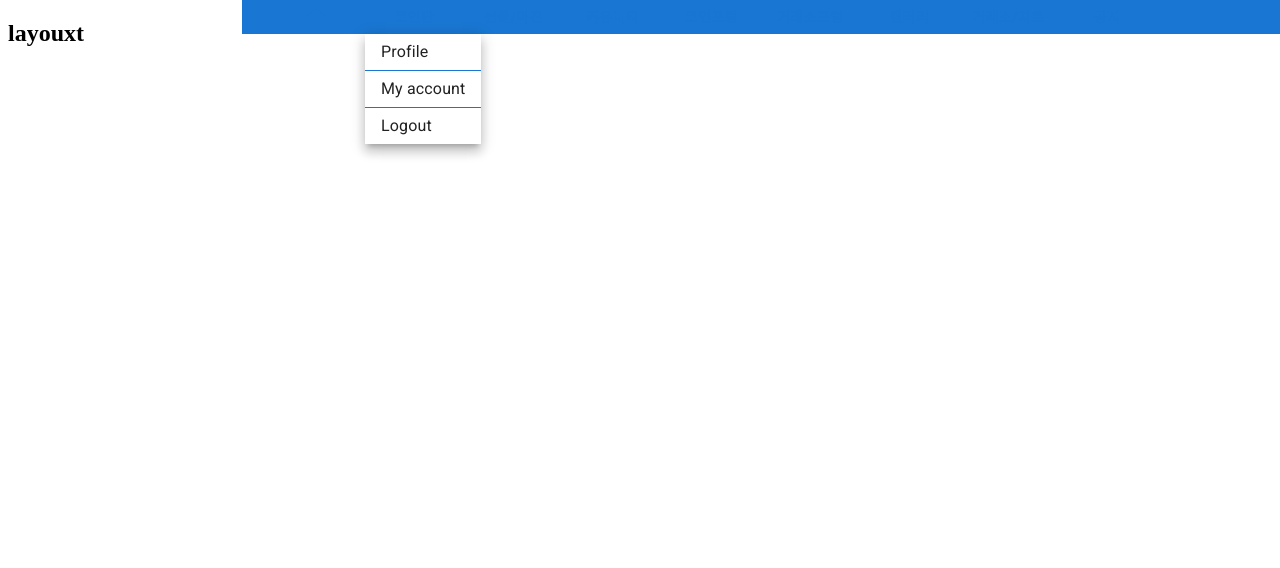
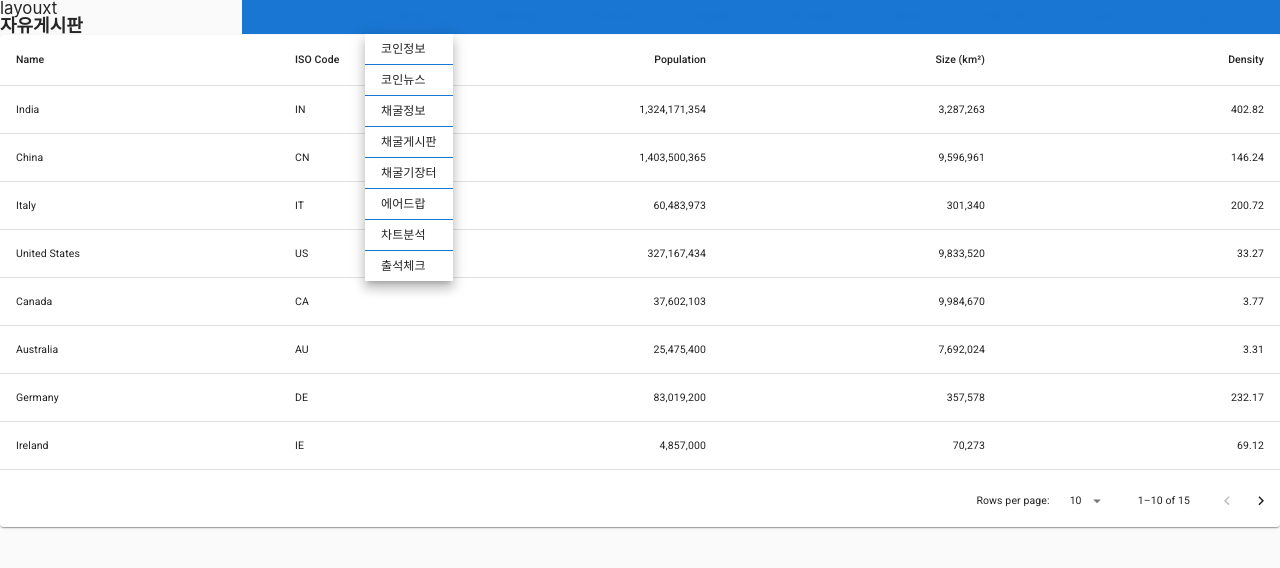
Before and after one commit to bithumb-project/Front-end, a Next.js app: page /board in a window 1280 px wide. Both pictures are taken after a click on the button "코인판". Shown: the top 568 px of the page. Built offline with nearby package versions, Linux system fonts and the light colour scheme.

Commit message:
Add: menulist;

```diff
--- a/src/components/Header/Header.tsx
+++ b/src/components/Header/Header.tsx
@@ -1,8 +1,6 @@
 import { useState } from 'react';
-import MenuIcon from '@mui/icons-material/Menu';
-import HomeIcon from '@mui/icons-material/Home';
-import Menu from '@mui/material/Menu';
-import MenuItem from '@mui/material/MenuItem';
+import { useRouter } from 'next/router';
+
 import {
   AppBarStyle,
   BoxStyle,
@@ -12,12 +10,25 @@ import {
   MenuStyle,
 } from './HeaderStyles';
 
+import MenuIcon from '@mui/icons-material/Menu';
+import HomeIcon from '@mui/icons-material/Home';
+
 const Headers = () => {
+  const router = useRouter();
+
   const [anchorEl, setAnchorEl] = useState<null | HTMLElement>(null);
+  const [element, setElement] = useState('');
+
   const open = Boolean(anchorEl);
-  const handleClick = (event: React.MouseEvent<HTMLButtonElement>) => {
+
+  const handleClick = (
+    event: React.MouseEvent<HTMLButtonElement>,
+    targetElement: string
+  ) => {
     setAnchorEl(event.currentTarget);
+    setElement(targetElement);
   };
+
   const handleClose = () => {
     setAnchorEl(null);
   };
@@ -27,21 +38,109 @@ const Headers = () => {
       <AppBarStyle>
         <LayoutStyle>
           <ButtonStyle>
-            <HomeIcon />
+            <HomeIcon onClick={() => router.push('/')} />
           </ButtonStyle>
-          <ButtonStyle onClick={handleClick}>코인판</ButtonStyle>
-          <MenuStyle anchorEl={anchorEl} open={open} onClose={handleClose}>
-            <MenuItemStyle onClick={handleClose}>Profile</MenuItemStyle>
-            <MenuItemStyle onClick={handleClose}>My account</MenuItemStyle>
-            <MenuItemStyle onClick={handleClose}>Logout</MenuItemStyle>
+          <ButtonStyle onClick={(e) => handleClick(e, 'menu1')}>
+            코인판
+          </ButtonStyle>
+          <MenuStyle
+            anchorEl={anchorEl}
+            open={element === 'menu1' && open}
+            onClose={handleClose}
+          >
+            <MenuItemStyle onClick={handleClose}>코인정보</MenuItemStyle>
+            <MenuItemStyle onClick={handleClose}>코인뉴스</MenuItemStyle>
+            <MenuItemStyle onClick={handleClose}>채굴정보</MenuItemStyle>
+            <MenuItemStyle onClick={handleClose}>채굴게시판</MenuItemStyle>
+            <MenuItemStyle onClick={handleClose}>채굴기장터</MenuItemStyle>
+            <MenuItemStyle onClick={handleClose}>에어드랍</MenuItemStyle>
+            <MenuItemStyle onClick={handleClose}>차트분석</MenuItemStyle>
+            <MenuItemStyle onClick={handleClose}>출석체크</MenuItemStyle>
           </MenuStyle>
-          <ButtonStyle onClick={handleClick}>선물/마진</ButtonStyle>
-          <ButtonStyle onClick={handleClick}>커뮤니티</ButtonStyle>
-          <ButtonStyle onClick={handleClick}>코인포럼</ButtonStyle>
-          <ButtonStyle onClick={handleClick}>거래소포럼</ButtonStyle>
-          <ButtonStyle onClick={handleClick}>갤러리</ButtonStyle>
-          <ButtonStyle onClick={handleClick}>거래소/차트</ButtonStyle>
-          <ButtonStyle onClick={handleClick}>공지</ButtonStyle>
+          <ButtonStyle onClick={(e) => handleClick(e, 'menu2')}>
+            선물/마진
+          </ButtonStyle>
+          <MenuStyle
+            anchorEl={anchorEl}
+            open={element === 'menu2' && open}
+            onClose={handleClose}
+          >
+            <MenuItemStyle onClick={handleClose}>선물/마진 정보</MenuItemStyle>
+            <MenuItemStyle onClick={handleClose}>
+              선물/마진 게시판
+            </MenuItemStyle>
+          </MenuStyle>
+          <ButtonStyle onClick={(e) => handleClick(e, 'menu3')}>
+            커뮤니티
+          </ButtonStyle>
+          <MenuStyle
+            anchorEl={anchorEl}
+            open={element === 'menu3' && open}
+            onClose={handleClose}
+          >
+            <MenuItemStyle onClick={handleClose}>자유게시판</MenuItemStyle>
+            <MenuItemStyle onClick={handleClose}>손익인증 게시판</MenuItemStyle>
+            <MenuItemStyle onClick={handleClose}>질문/답변</MenuItemStyle>
+            <MenuItemStyle onClick={handleClose}>유머/감동</MenuItemStyle>
+            <MenuItemStyle onClick={handleClose}>HOT게시물</MenuItemStyle>
+            <MenuItemStyle onClick={handleClose}>추천게시물</MenuItemStyle>
+            <MenuItemStyle onClick={handleClose}>가입인사</MenuItemStyle>
+          </MenuStyle>
+          <ButtonStyle onClick={(e) => handleClick(e, 'menu4')}>
+            코인포럼
+          </ButtonStyle>
+          <ButtonStyle onClick={(e) => handleClick(e, 'menu5')}>
+            거래소포럼
+          </ButtonStyle>
+          <MenuStyle
+            anchorEl={anchorEl}
+            open={element === 'menu5' && open}
+            onClose={handleClose}
+          >
+            <MenuItemStyle onClick={handleClose}>전체글</MenuItemStyle>
+            <MenuItemStyle onClick={handleClose}>빗썸</MenuItemStyle>
+            <MenuItemStyle onClick={handleClose}>업비트</MenuItemStyle>
+            <MenuItemStyle onClick={handleClose}>코인원</MenuItemStyle>
+            <MenuItemStyle onClick={handleClose}>코빗</MenuItemStyle>
+            <MenuItemStyle onClick={handleClose}>에이프로빗</MenuItemStyle>
+            <MenuItemStyle onClick={handleClose}>코인빗</MenuItemStyle>
+          </MenuStyle>
+          <ButtonStyle onClick={(e) => handleClick(e, 'menu6')}>
+            갤러리
+          </ButtonStyle>
+          <MenuStyle
+            anchorEl={anchorEl}
+            open={element === 'menu6' && open}
+            onClose={handleClose}
+          >
+            <MenuItemStyle onClick={handleClose}>폰카캘러리</MenuItemStyle>
+            <MenuItemStyle onClick={handleClose}>자유갤러리</MenuItemStyle>
+            <MenuItemStyle onClick={handleClose}>연예인갤러리</MenuItemStyle>
+          </MenuStyle>
+          <ButtonStyle onClick={(e) => handleClick(e, 'menu7')}>
+            거래소/차트
+          </ButtonStyle>
+          <MenuStyle
+            anchorEl={anchorEl}
+            open={element === 'menu7' && open}
+            onClose={handleClose}
+          >
+            <MenuItemStyle onClick={handleClose}>국내거래소</MenuItemStyle>
+            <MenuItemStyle onClick={handleClose}>해외거래소</MenuItemStyle>
+            <MenuItemStyle onClick={handleClose}>차트/시세</MenuItemStyle>
+          </MenuStyle>
+          <ButtonStyle onClick={(e) => handleClick(e, 'menu8')}>
+            공지
+          </ButtonStyle>
+          <MenuStyle
+            anchorEl={anchorEl}
+            open={element === 'menu8' && open}
+            onClose={handleClose}
+          >
+            <MenuItemStyle onClick={handleClose}>공지사항</MenuItemStyle>
+            <MenuItemStyle onClick={handleClose}>문의게시판</MenuItemStyle>
+            <MenuItemStyle onClick={handleClose}>제휴문의</MenuItemStyle>
+          </MenuStyle>
           <ButtonStyle>
             <MenuIcon />
           </ButtonStyle>
--- a/src/components/Header/HeaderStyles.ts
+++ b/src/components/Header/HeaderStyles.ts
@@ -18,6 +18,7 @@ export const AppBarStyle = styled(AppBar)`
   height: 34px;
   display: flex;
   justify-content: center;
+  top: 103px;
   &.MuiPaper-root {
     box-shadow: none;
   }
@@ -37,11 +38,14 @@ export const LayoutStyle = styled(Toolbar)`
       /* color: #fddb27; */
       background-color: #104b85;
     }
+    &.MuiPaper-root {
+      top: 103px;
+    }
   }
 `;
 
 export const ButtonStyle = styled(Button)`
-  width: 120px;
+  width: 100%;
   height: 34px;
   color: #ffffff;
   border-radius: 0;
@@ -52,8 +56,12 @@ export const ButtonStyle = styled(Button)`
 `;
 
 export const MenuStyle = styled(Menu)`
+  &.MuiMenu-paper {
+    top: 103px;
+  }
   & .MuiPaper-root {
     border-radius: 0px;
+    top: 103px;
   }
   & .MuiList-root {
     padding-top: 0px;
@@ -65,6 +73,7 @@ export const MenuStyle = styled(Menu)`
 export const MenuItemStyle = styled(MenuItem)`
   font-size: 13px;
   justify-content: center;
+
   &:not(:last-child) {
     border-bottom: 1px solid #1976d1;
   }
--- a/src/layout/DefaultLayout/DefaultLayout.tsx
+++ b/src/layout/DefaultLayout/DefaultLayout.tsx
@@ -1,10 +1,13 @@
 import Headers from '../../components/Header/Header';
 
-const DefaultLayout = () => {
+type props = { children: React.ReactNode };
+
+const DefaultLayout: React.FC<props> = ({ children }) => {
   return (
     <div>
       <h2>layouxt</h2>
       <Headers />
+      {children}
     </div>
   );
 };
--- a/src/pages/_app.tsx
+++ b/src/pages/_app.tsx
@@ -6,8 +6,8 @@ import DefaultLayout from '../layout/DefaultLayout/DefaultLayout';
 function MyApp({ Component, pageProps }: AppProps) {
   return (
     <StylesProvider injectFirst>
+      <GlobalStyles />
       <DefaultLayout>
-        <GlobalStyles />
         <Component {...pageProps} />
       </DefaultLayout>
     </StylesProvider>
--- a/src/pages/index.tsx
+++ b/src/pages/index.tsx
@@ -6,7 +6,7 @@ import styles from '../styles/Home.module.css';
 const Home: NextPage = () => {
   return (
     <div>
-      <div>hi</div>
+      <div>index Page</div>
     </div>
   );
 };
```
